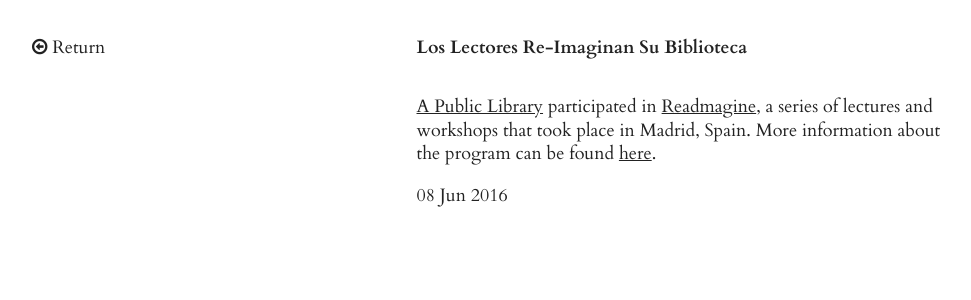
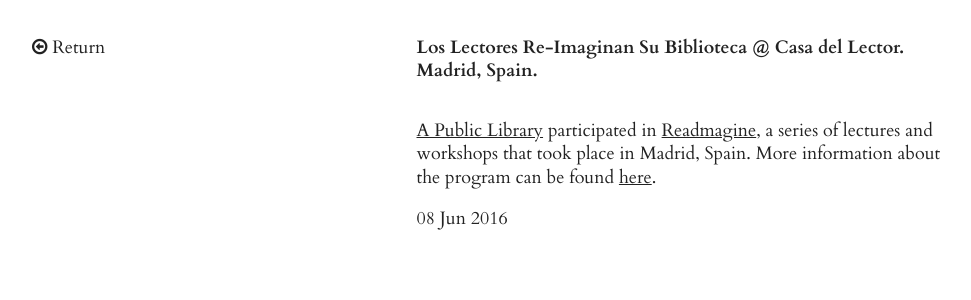
Before and after one commit to calebwaldorf/site, a Jekyll site: the page built from _posts/talks/2016-06-08-readimagine.md, in a window 1280 px wide. Shown: the top 300 px of the page, without its empty margins (6-977 px from the left). Built offline with Jekyll 4.4.1, drawn with Linux system fonts in a browser that asks for light colours; nearby versions of some CDN libraries.

Commit message:
Updated post title

```diff
--- a/_posts/talks/2016-06-08-uncommons.md
+++ b/_posts/talks/2016-06-08-readimagine.md
@@ -1,6 +1,6 @@
 ---
 layout: post
-title: Los Lectores Re-Imaginan Su Biblioteca
+title: Los Lectores Re-Imaginan Su Biblioteca @ Casa del Lector. Madrid, Spain.
 category: talk
 ---
 
```
